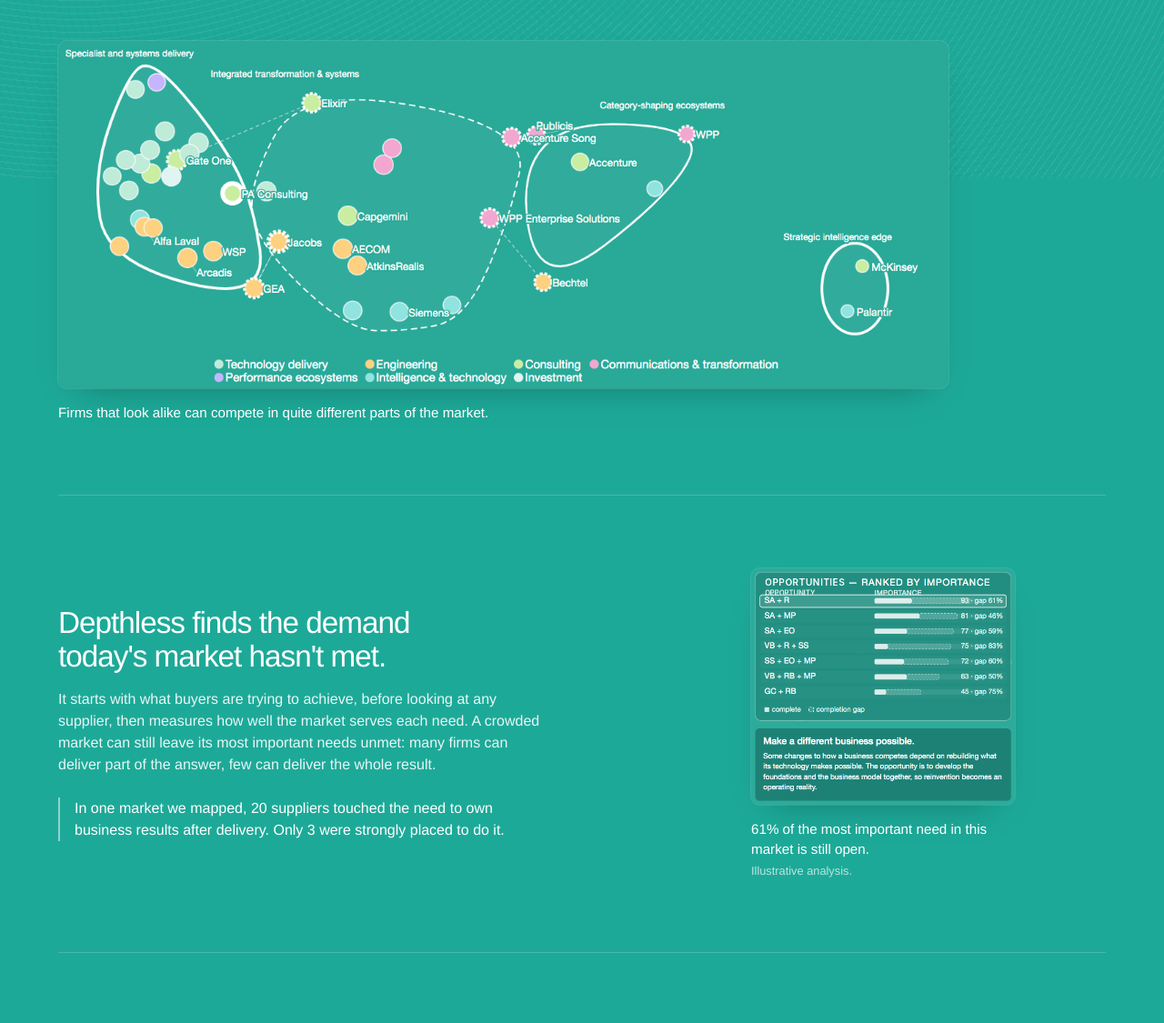
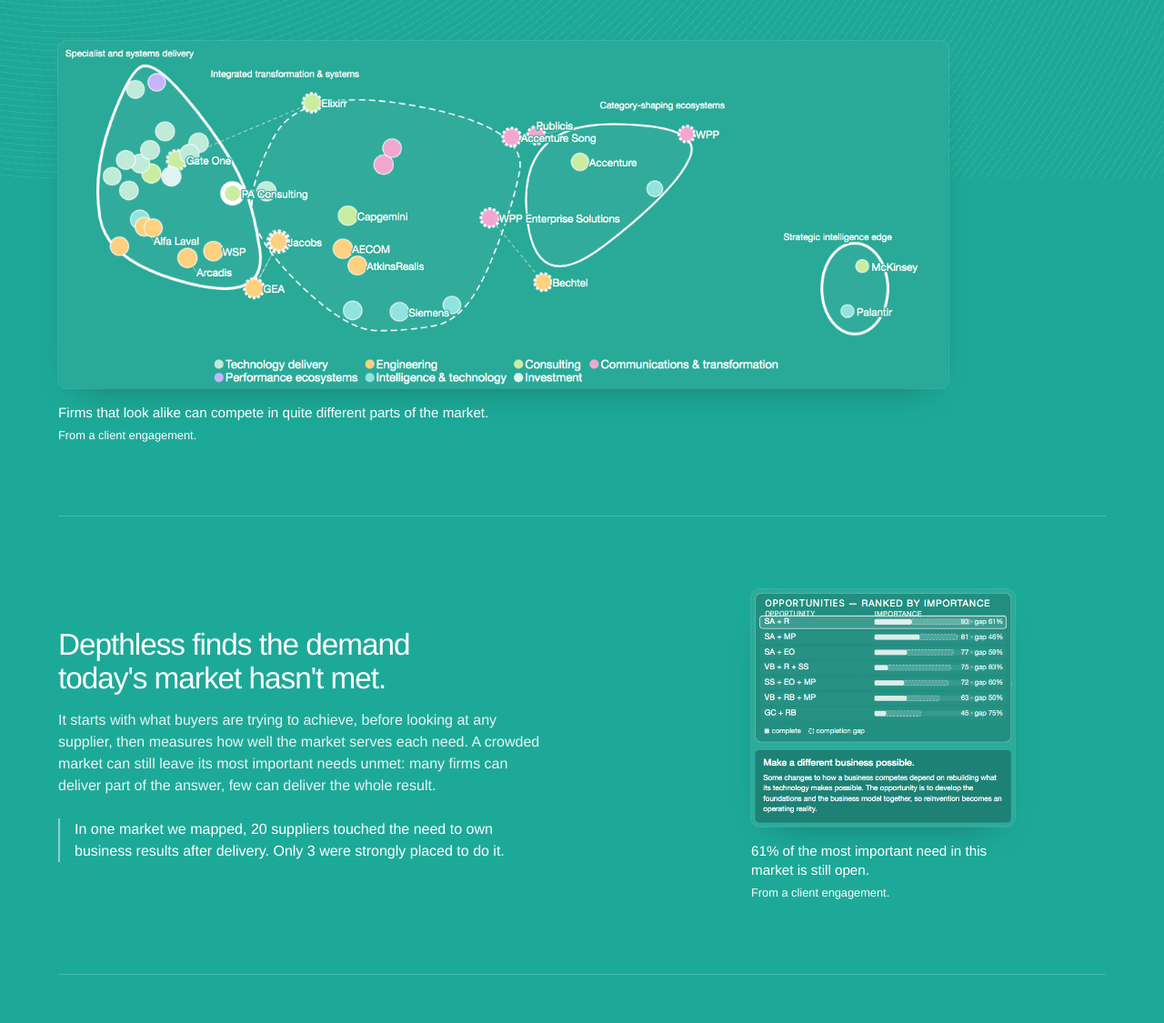
Before and after one commit to TheTruthBoy/depthless_site, a plain HTML site: page index.html in a window 1280 px wide. Shown: the part 770-1895 px from the top of the page at 91% size. Drawn offline with Linux system fonts and the light colour scheme.

Commit message:
Add files via upload

```diff
--- a/index.html
+++ b/index.html
@@ -28,7 +28,7 @@
           <source src="media/hero.mp4?v=2" type="video/mp4">
         </video>
         <p class="film-title" aria-hidden="true">The whole market, mapped as one system</p>
-        <figcaption><span class="note">Illustrative analysis. Client and partners anonymised.</span></figcaption>
+        <figcaption><span class="note">From a client engagement. Client and partners anonymised.</span></figcaption>
       </figure>
     </section>
 
@@ -41,7 +41,8 @@
       <figure class="shot shot-wide">
         <a href="images/market-structure.png" class="zoom" aria-label="Open full-size image"><img src="images/market-structure.png" width="1305" height="509" loading="lazy"
              alt="Map of a technology and engineering services market, grouping firms into clusters such as specialist delivery, integrated transformation, category-shaping ecosystems and strategic intelligence."></a>
-        <figcaption>Firms that look alike can compete in quite different parts of the market.</figcaption>
+        <figcaption>Firms that look alike can compete in quite different parts of the market.
+          <span class="note">From a client engagement.</span></figcaption>
       </figure>
     </section>
 
@@ -57,7 +58,7 @@
              alt="Seven opportunities ranked by importance, each showing how much of the demand is still unsupplied."></a>
         <figcaption>
           61% of the most important need in this market is still open.
-          <span class="note">Illustrative analysis.</span>
+          <span class="note">From a client engagement.</span>
         </figcaption>
       </figure>
     </section>
@@ -80,7 +81,7 @@
              alt="Five partnership options for an anonymised client, compared by the potential each one unlocks."></a>
         <figcaption>
           The right combination more than doubles the client's potential.
-          <span class="note">Illustrative analysis. Organisations anonymised.</span>
+          <span class="note">From a client engagement. Organisations anonymised.</span>
         </figcaption>
       </figure>
     </section>
@@ -95,7 +96,7 @@
         <a href="images/partnership-access.png?v=2" class="zoom" aria-label="Open full-size image"><img src="images/partnership-access.png?v=2" width="1600" height="685" loading="lazy"
              alt="Analysis showing an anonymised client and three partners. With the partners, the client's standing rises from 0% to 51.8%, moving from 35th to 3rd against the field."></a>
         <figcaption>
-          <span class="note">Illustrative analysis. Organisations anonymised.</span>
+          <span class="note">From a client engagement. Organisations anonymised.</span>
         </figcaption>
       </figure>
     </section>
--- a/style.css
+++ b/style.css
@@ -198,7 +198,7 @@
   margin-top: 0.35rem;
   font-size: 0.8rem;
   font-weight: 300;
-  color: rgba(255,255,255,0.7);
+  color: #ffffff;
 }
 
 .contact { padding-bottom: 16vh; }
@@ -270,3 +270,5 @@
 
 .body strong { font-weight: 500; color: #ffffff; }
 .contact h2 { margin-bottom: 1.5rem; }
+
+.case-line { margin: 0 0 1.25rem; font-size: clamp(0.95rem, 1.05vw, 1.05rem); font-weight: 400; color: rgba(255,255,255,0.85); padding-left: 1rem; border-left: 2px solid rgba(255,255,255,0.5); }
```
